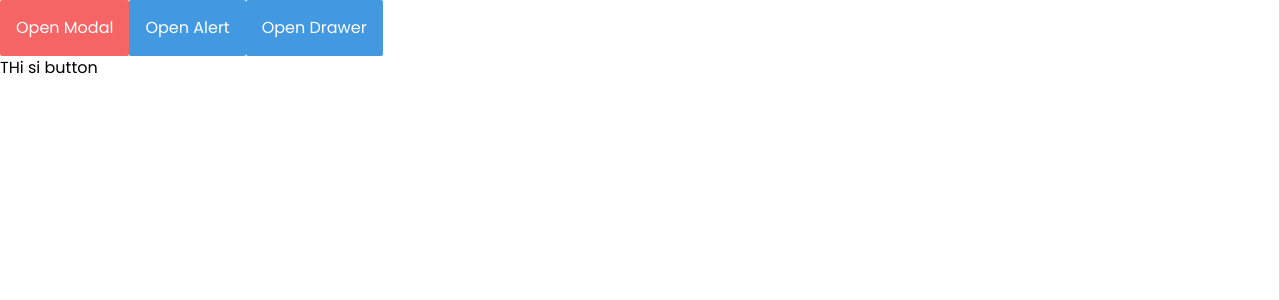
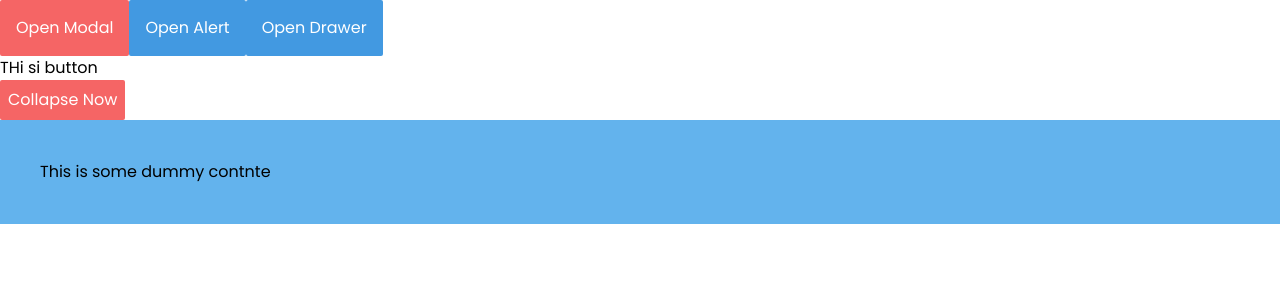
Before and after one commit to Componentity/React-Tailwind, a React (Create React App) app: page / in a window 1280 px wide. Shown: the top 300 px of the page. Built offline with nearby package versions, Linux system fonts and the light colour scheme.

Commit message:
collapase component added

```diff
--- a/src/App.css
+++ b/src/App.css
@@ -2,8 +2,8 @@
 @import url('https://cdnjs.cloudflare.com/ajax/libs/tailwindcss/1.8.8/tailwind.min.css');
 
 body {
-    font-family: 'Poppins', sans-serif !important;
+  font-family: 'Poppins', sans-serif !important;
 }
 a:hover {
-    text-decoration: none;
+  text-decoration: none;
 }
--- a/src/App.js
+++ b/src/App.js
@@ -4,11 +4,13 @@ import Alert from './components/Alert'
 import Modal from './components/Modal'
 import Tooltip from './components/Tooltip'
 import Drawer from './components/Drawer'
+import Collapse from './components/Collapse'
 
 function App() {
   const [modelOpen, setModelOpen] = useState(false)
   const [close, setClose] = useState(true)
   const [drawer, setDrawer] = useState(false)
+  const [collapse, setCollapse] = useState(false)
 
   const closeAlert = () => {
     setClose(true)
@@ -25,6 +27,10 @@ function App() {
   const openDrawer = () => {
     setDrawer(true)
     console.log('alert closed')
+  }
+  const toggleCollapse = () => {
+    setCollapse(!collapse)
+    console.log("collapse", collapse)
   }
 
   return (
@@ -88,7 +94,7 @@ function App() {
       <button className='bg-blue-500 rounded-sm p-4 text-white' onClick={() => openDrawer()}>
         Open Drawer
       </button>
-      <Drawer placement="left" theme="success" isOpen={drawer} close={() => closeDrawer()}>
+      <Drawer position="bottom" theme="success" isOpen={drawer} close={() => closeDrawer()}>
         <p>This is drawer Content</p>
       </Drawer>
       <Tooltip theme="primary" label='Hovered Label'>
@@ -96,6 +102,16 @@ function App() {
           <button>THi si button</button>
         </div>
       </Tooltip>
+
+      <button onClick={()=>toggleCollapse()} className="bg-red-500 p-2 rounded-sm text-white">Collapse Now</button>
+      <Collapse isOpen={collapse}>
+          <div className="bg-red-600 p-10 text-white">
+            This is collapse content
+          </div>
+      </Collapse>
+      <div className="bg-blue-400 p-10">
+        This is some dummy contnte
+      </div>
     </div>
   )
 }
--- /dev/null
+++ b/src/components/Collapse.js
@@ -0,0 +1,23 @@
+import React from 'react'
+
+const Collapse = ({isOpen, children, classes}) => {
+
+    if(!classes){
+        classes = `transform transition-all ease-in-out duration-500`;
+    }
+    if(isOpen){
+        classes += ' h-full '
+    }else{
+        classes += ' -translate-y-full h-0'
+    }
+
+    return (
+        <div className="overflow-hidden">
+            <div className={classes}>
+                { children}
+            </div>
+        </div>
+    )
+}
+
+export default Collapse
--- a/src/components/Drawer.js
+++ b/src/components/Drawer.js
@@ -44,10 +44,22 @@ const Drawer = ({isOpen, position="right", close, theme="light", classes, childr
     }
 
     if(!isOpen){
-        if(position === "left"){
-            classes += " -translate-x-full";
-        }else{
-            classes += " translate-x-full";
+        switch (position) {
+            case "left":
+                classes += ' -translate-x-full ';
+                break;
+            case "right":
+                classes += ' translate-x-full ';
+                break;
+            case "top":
+                classes += ' -translate-y-full ';
+                break;
+            case "bottom":
+                classes += ' translate-y-full ';
+                break;
+            default:
+                classes += ' -transition-x-full ';
+                break;
         }
     }
     }
```
Also changed, not shown: 1 other file (tests, documents, lock files or other folders).
